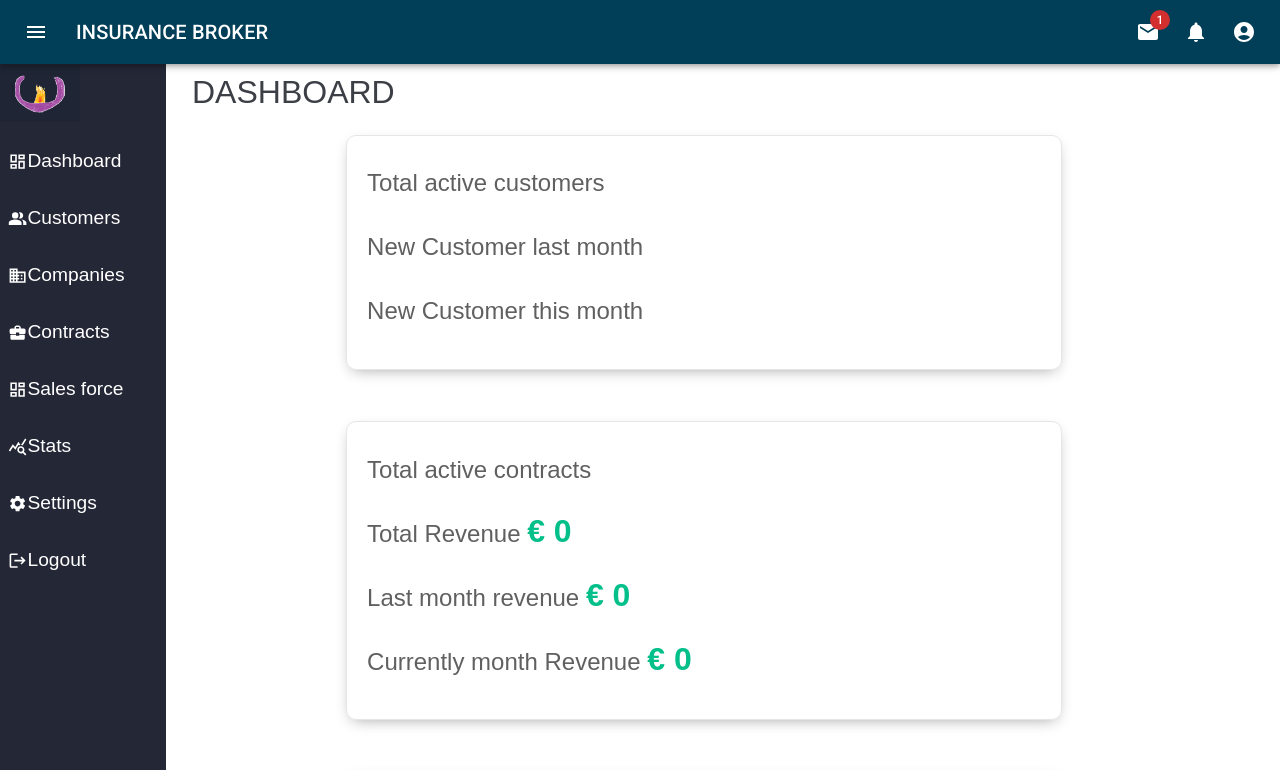
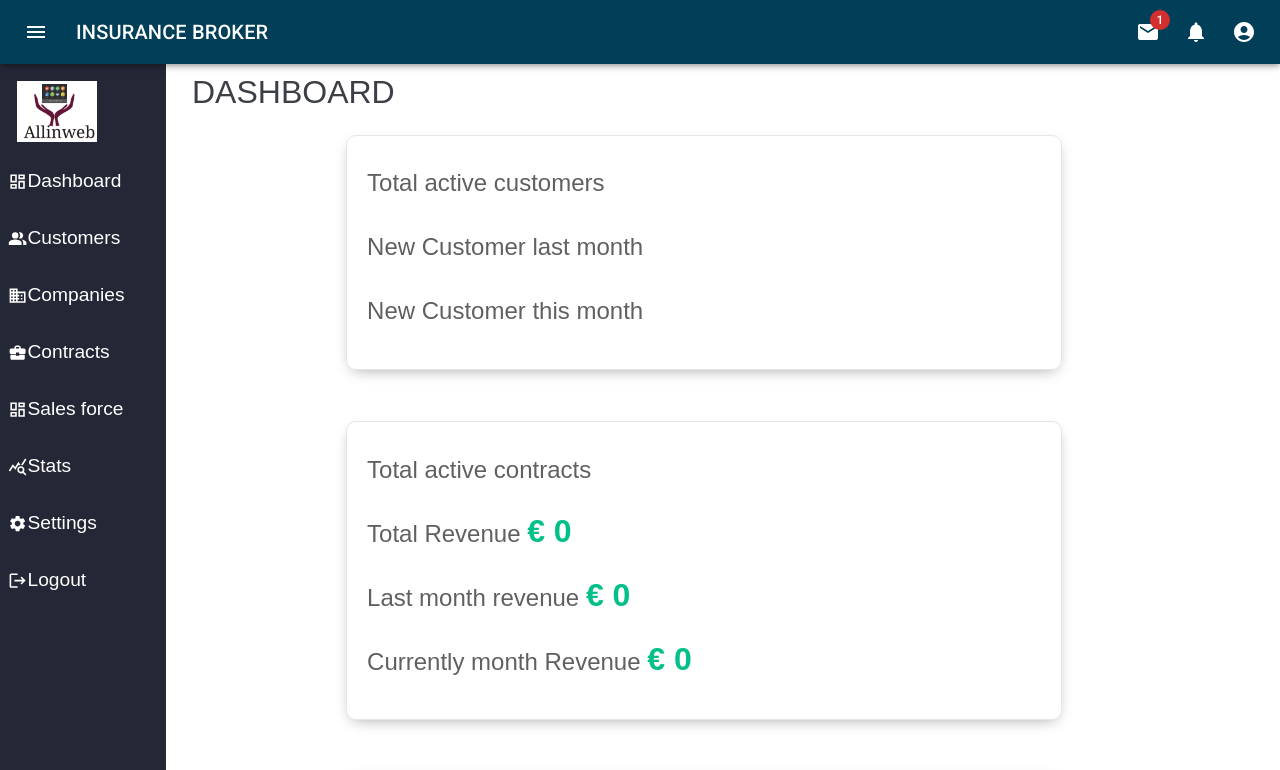
Before and after one commit to FrancescoMicunco/insurance-broker, a React (Create React App) app: page / in a window 1280 px wide. Shown: the top 770 px of the page. Built offline with nearby package versions, Linux system fonts and the light colour scheme; no server answers; a web font is replaced by a local one.

Commit message:
new logo & favicon

```diff
--- a/public/index.html
+++ b/public/index.html
@@ -3,11 +3,11 @@
 
 <head>
     <meta charset="utf-8" />
-    <link rel="icon" href="%PUBLIC_URL%/logoinsurance.png" />
+    <link rel="icon" href="%PUBLIC_URL%/logoInsBrok.png" />
     <meta name="viewport" content="width=device-width, initial-scale=1" />
     <meta name="theme-color" content="#000000" />
     <meta name="description" content="Web site created using create-react-app" />
-    <link rel="apple-touch-icon" href="%PUBLIC_URL%/logoinsurance.png" />
+    <link rel="apple-touch-icon" href="%PUBLIC_URL%/logoInsBrok.png" />
     <link rel="stylesheet" href="https://fonts.googleapis.com/css?family=Roboto:300,400,500,700&display=swap" />
     <link rel="manifest" href="%PUBLIC_URL%/manifest.json" />
     <link rel="stylesheet" href="https://cdn.jsdelivr.net/npm/bootstrap-icons@1.8.1/font/bootstrap-icons.css">
--- a/src/Components/Sidebar.jsx
+++ b/src/Components/Sidebar.jsx
@@ -9,7 +9,7 @@ const Sidebar = () => {
     console.log("data", SidebarData)
     return (
         <div className="Sidebar">
-            <div className='logo'><img src="logoInsurance.png" alt="logo" style={{ width: "80px" }} /></div>
+            <div className='logo'><img src="logoInsBrok.png" alt="logo" style={{ width: "80px", marginLeft: '10%', marginTop: '10%' }} /></div>
             {SidebarData.map((item, index) =>
                 <Link to={item.link} key={index}>
                     <div className='Row'>
```
Also changed, not shown: public/logoInsBrok.png (added), public/logoInsurance.png (deleted).
